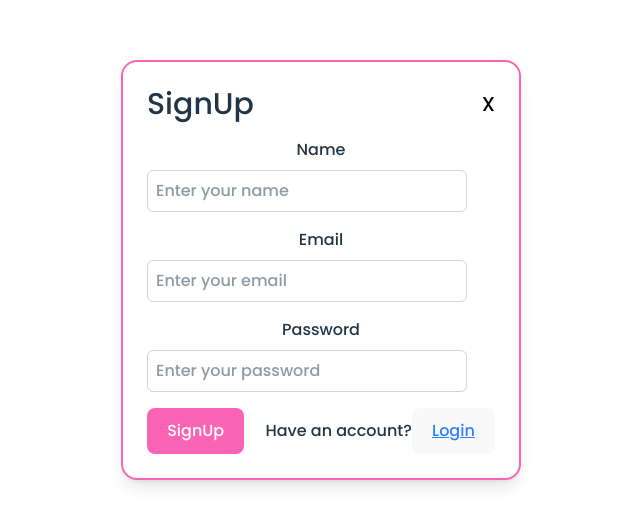
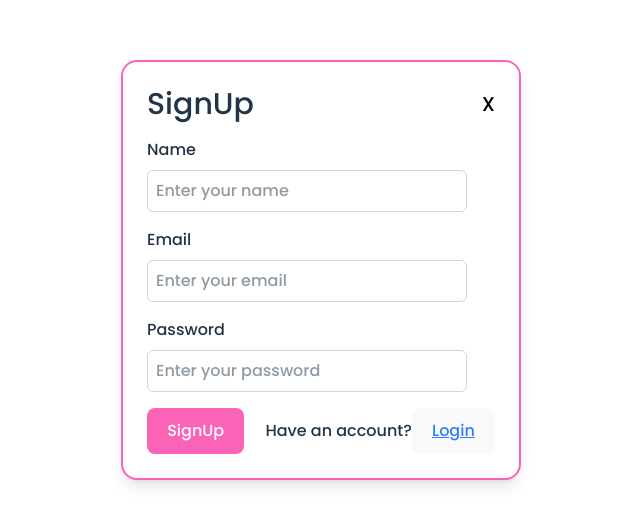
Before and after one commit to Tanu2406/bookstore_v2, a React (Vite) app in the folder Fronted/: page /signup in a window 1280 px wide. Shown: the part 130-656 px from the top of the page, without its empty margins (319-959 px from the left). Built offline with nearby package versions, Linux system fonts and the light colour scheme; a web font is replaced by a local one.

Commit message:
add property to input field

```diff
--- a/Fronted/src/components/Login.jsx
+++ b/Fronted/src/components/Login.jsx
@@ -74,7 +74,7 @@ const Login = ( {visible,onClose}) => {
 
       {/* Email Field */}
       <div className="mb-4 flex flex-col">
-        <p className="mb-2">Email</p>
+        <p className="mb-2 text-left w-full">Email</p>
         <input
           id="email"
           type="email"
@@ -87,7 +87,7 @@ const Login = ( {visible,onClose}) => {
 
       {/* Password Field */}
       <div className="mb-4 flex flex-col">
-        <p className="mb-2">Password</p>
+        <p className="mb-2 text-left w-full">Password</p>
         <input
           id="password"
           type="password"
--- a/Fronted/src/components/SignUp.jsx
+++ b/Fronted/src/components/SignUp.jsx
@@ -57,7 +57,7 @@ const SignUp = () => {
 
       {/* Name Field */}
       <div className="mb-4 flex flex-col">
-        <p className="mb-2">Name</p>
+        <p className="mb-2 text-left w-full">Name</p>
         <input
           id="name"
           type="text"
@@ -70,7 +70,7 @@ const SignUp = () => {
 
       {/* Email Field */}
       <div className="mb-4 flex flex-col">
-        <p className="mb-2">Email</p>
+        <p className="mb-2 text-left w-full">Email</p>
         <input
           id="email"
           type="email"
@@ -83,7 +83,7 @@ const SignUp = () => {
 
       {/* Password Field */}
       <div className="mb-4 flex flex-col">
-        <p className="mb-2">Password</p>
+        <p className="mb-2 text-left w-full">Password</p>
         <input
           id="password"
           type="password"
```
